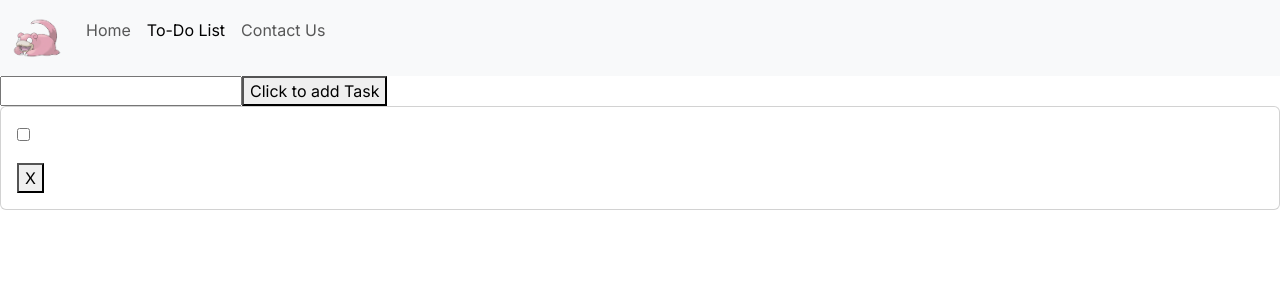
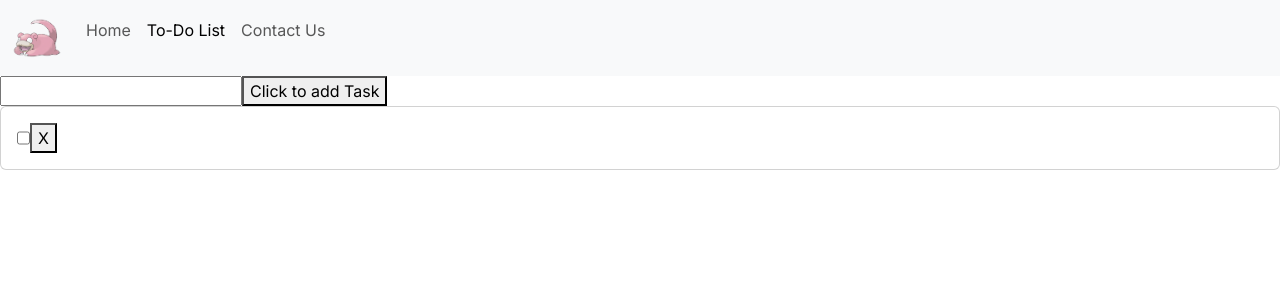
Before and after one commit to jlpboss/To-Do-List, a Next.js app in the folder to-do/: page / in a window 1280 px wide. Both pictures are taken after a click on the button "Click to add Task". Shown: the top 300 px of the page. Built offline with nearby package versions, Linux system fonts and the light colour scheme.

Commit message:
Day 1 done

```diff
--- a/to-do/app/Components/TaskList/task.js
+++ b/to-do/app/Components/TaskList/task.js
@@ -2,6 +2,7 @@ export default function Task(props){
     return(
         <div className="card">
             <div className="card-body">
+                <div class="d-flex flex-row">
                     <input
                         type="checkbox"
                         id={props.id}
@@ -17,6 +18,7 @@ export default function Task(props){
                     </button>
                 </div>
             </div>
+        </div>
     )
 }
 
```
Lines whose indentation alone changed are shown as unchanged.
